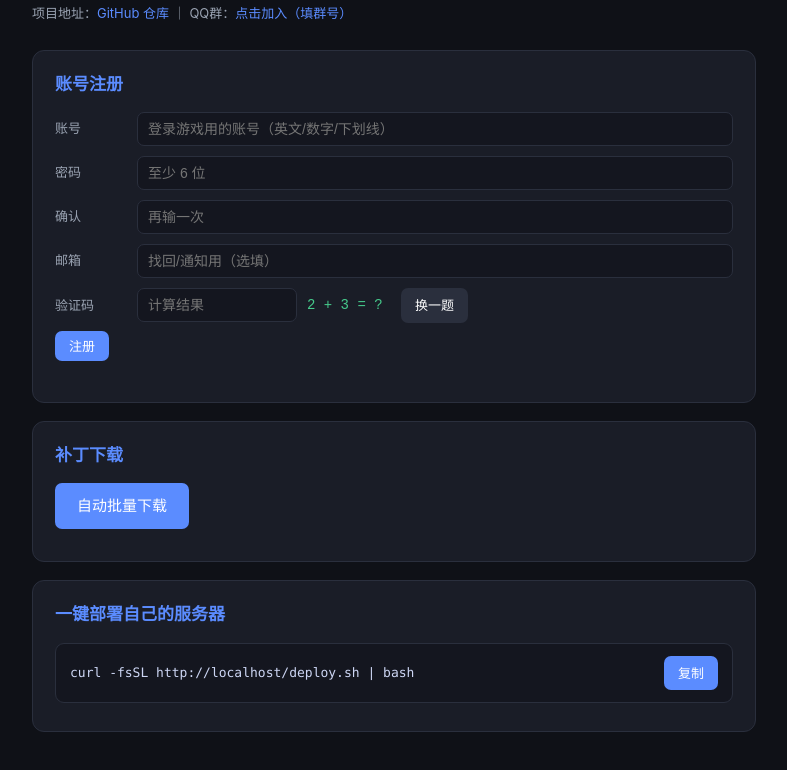
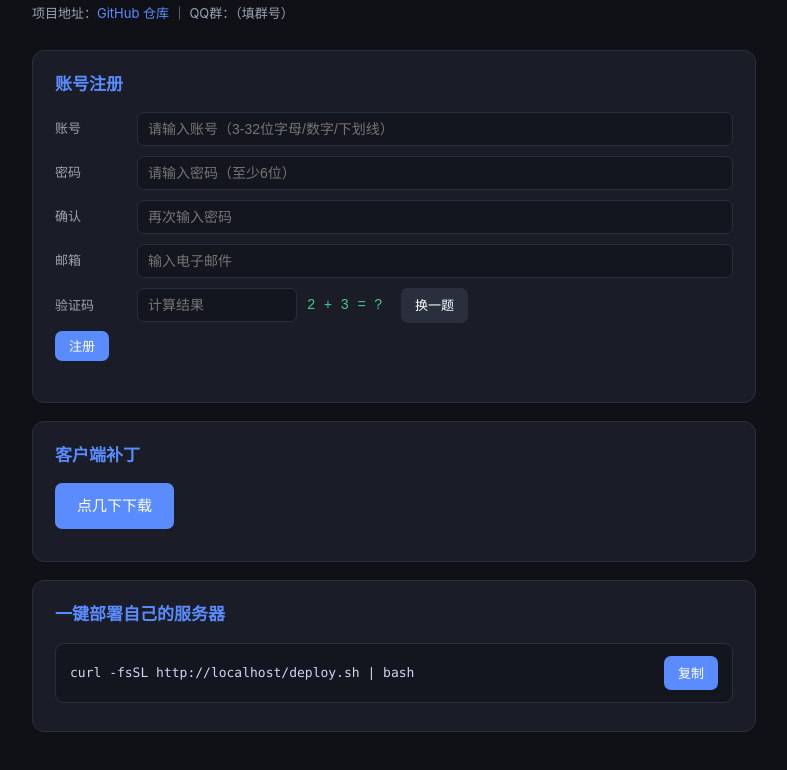
Before and after one commit to mrjg117/AzerothCore-Build, a plain HTML site: page deploy/index.html in a window 1280 px wide. Shown: the part 112-882 px from the top of the page, without its empty margins (246-1033 px from the left). Drawn offline with Linux system fonts and the light colour scheme.

Commit message:
按批注改：QQ群改纯文本；补丁下载→客户端补丁+点几下下载；表单灰字占位+服务端格式限制；Worker 内存防刷(10次/天,超50重试拒绝)

```diff
--- a/deploy/index.html
+++ b/deploy/index.html
@@ -43,7 +43,7 @@
     <p class="sub">一键部署 AzerothCore</p>
     <p class="meta-line">
       项目地址：<a href="https://github.com/mrjg117/AzerothCore-OK" target="_blank" rel="noopener">GitHub 仓库</a>
-      ｜ QQ群：<a href="#" id="qqLink">点击加入（填群号）</a>
+      ｜ QQ群：<span id="qqText">（填群号）</span>
     </p>
 
     <!-- 账号注册 -->
@@ -52,19 +52,19 @@
       <form id="regForm" autocomplete="off">
         <div class="formrow">
           <label>账号</label>
-          <input id="regUser" type="text" maxlength="32" placeholder="登录游戏用的账号（英文/数字/下划线）" required />
+          <input id="regUser" type="text" maxlength="32" placeholder="请输入账号（3-32位字母/数字/下划线）" required />
         </div>
         <div class="formrow">
           <label>密码</label>
-          <input id="regPass" type="password" maxlength="64" placeholder="至少 6 位" required />
+          <input id="regPass" type="password" maxlength="64" placeholder="请输入密码（至少6位）" required />
         </div>
         <div class="formrow">
           <label>确认</label>
-          <input id="regPass2" type="password" maxlength="64" placeholder="再输一次" required />
+          <input id="regPass2" type="password" maxlength="64" placeholder="再次输入密码" required />
         </div>
         <div class="formrow">
           <label>邮箱</label>
-          <input id="regEmail" type="email" maxlength="64" placeholder="找回/通知用（选填）" />
+          <input id="regEmail" type="email" maxlength="64" placeholder="输入电子邮件" />
         </div>
         <div class="formrow">
           <label>验证码</label>
@@ -80,8 +80,8 @@
 
     <!-- 补丁下载 -->
     <div class="card">
-      <h2>补丁下载</h2>
-      <a class="btn big" id="dlAll" href="#">自动批量下载</a>
+      <h2>客户端补丁</h2>
+      <a class="btn big" id="dlAll" href="#">点几下下载</a>
       <div class="files" id="patchParts"></div>
     </div>
 
```
Also changed, not shown: deploy/worker.js (+13 -1 lines).
